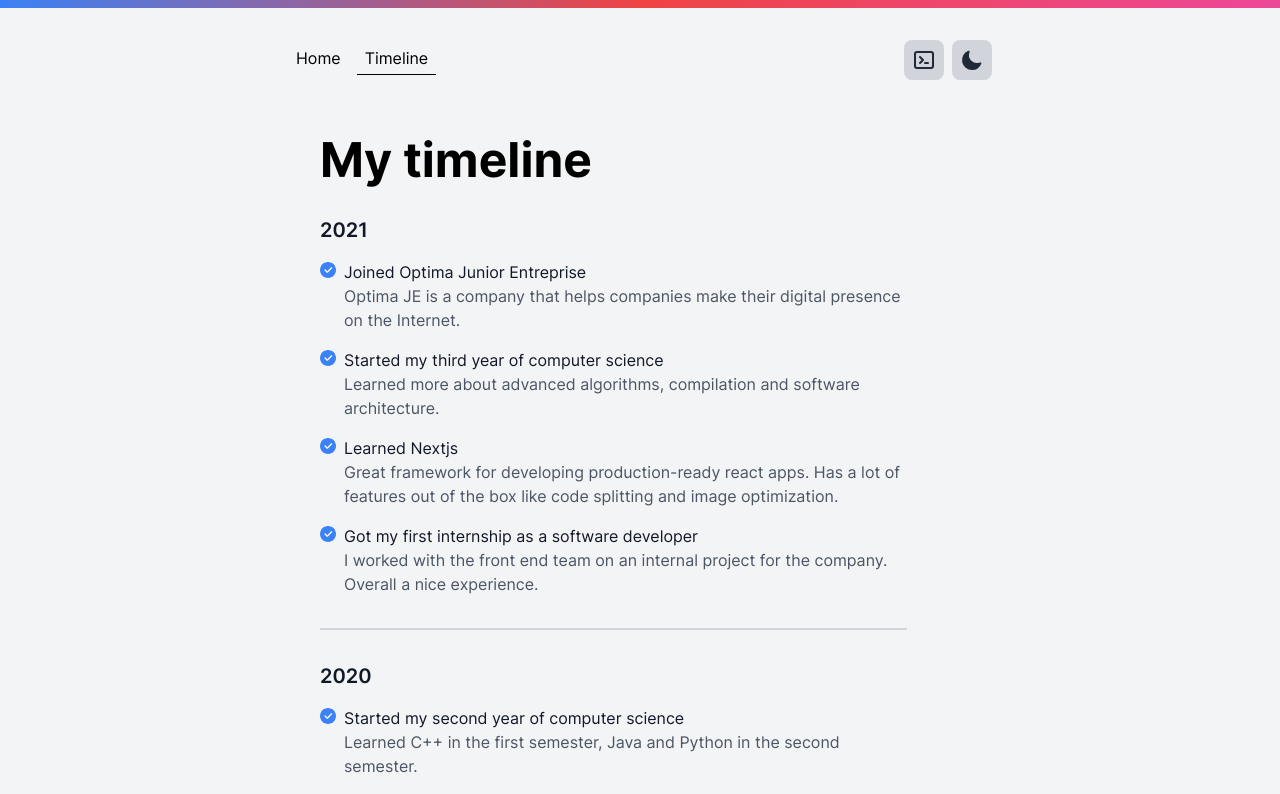
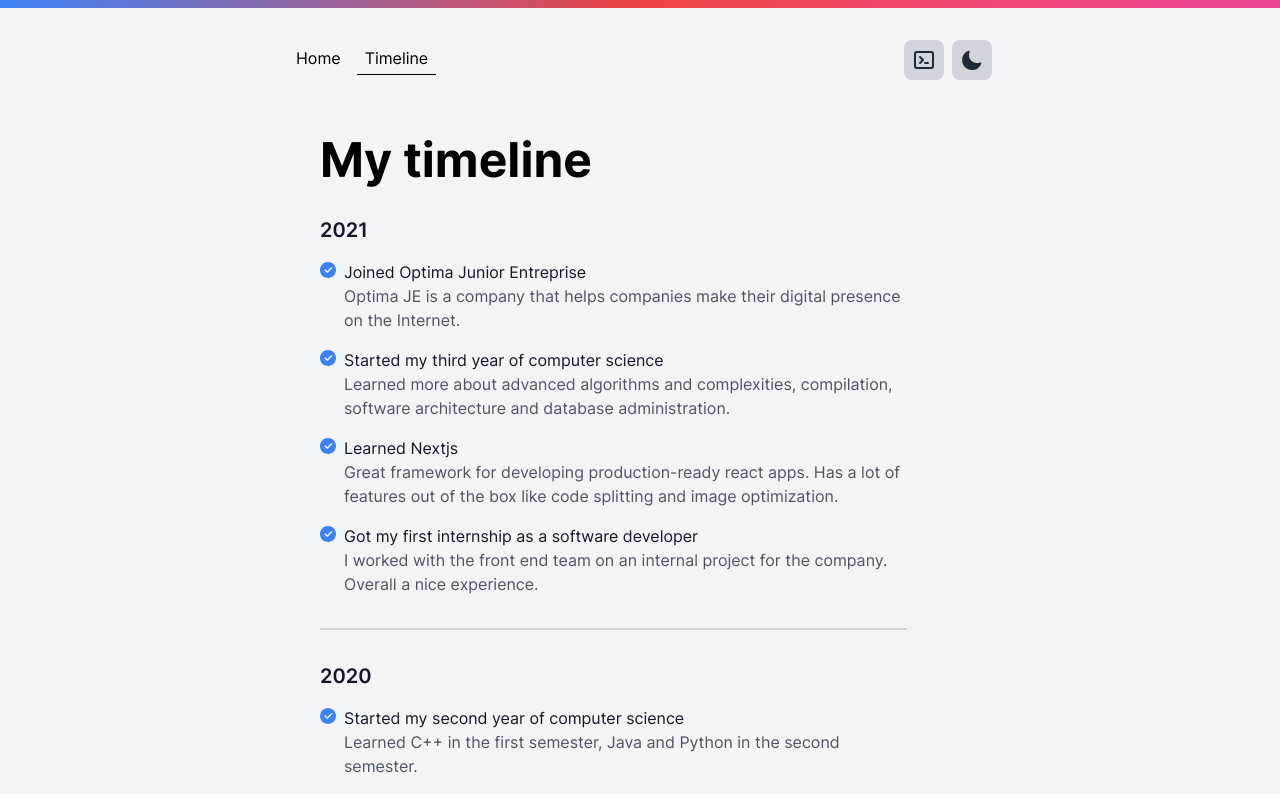
Before and after one commit to Seifbarouni/seifbarouni.live, a Next.js app: page /timeline in a window 1280 px wide. Shown: the top 794 px of the page. Built offline with nearby package versions, Linux system fonts and the light colour scheme; what tailwindcss-no-scrollbar would draw is missing.

Commit message:
achievement update

```diff
--- a/components/timeline/FullTimeline.tsx
+++ b/components/timeline/FullTimeline.tsx
@@ -66,8 +66,8 @@ const FullTimeline: React.FC<FullTimelineProps> = ({}) => {
           presence on the Internet.
         </Achievement>
         <Achievement title="Started my third year of computer science">
-          Learned more about advanced algorithms, compilation and software
-          architecture.
+          Learned more about advanced algorithms and complexities, compilation,
+          software architecture and database administration.
         </Achievement>
         <Achievement title="Learned Nextjs">
           Great framework for developing production-ready react apps. Has a lot
```
